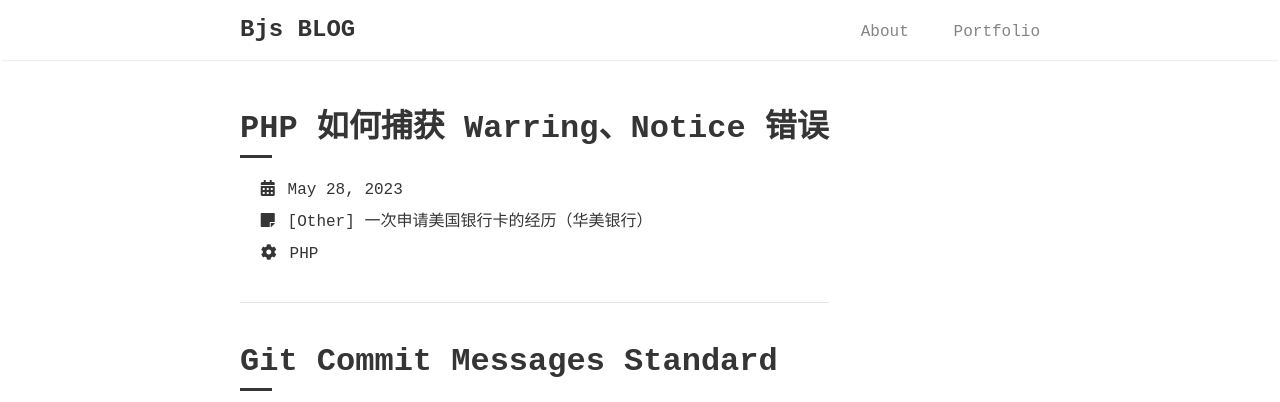
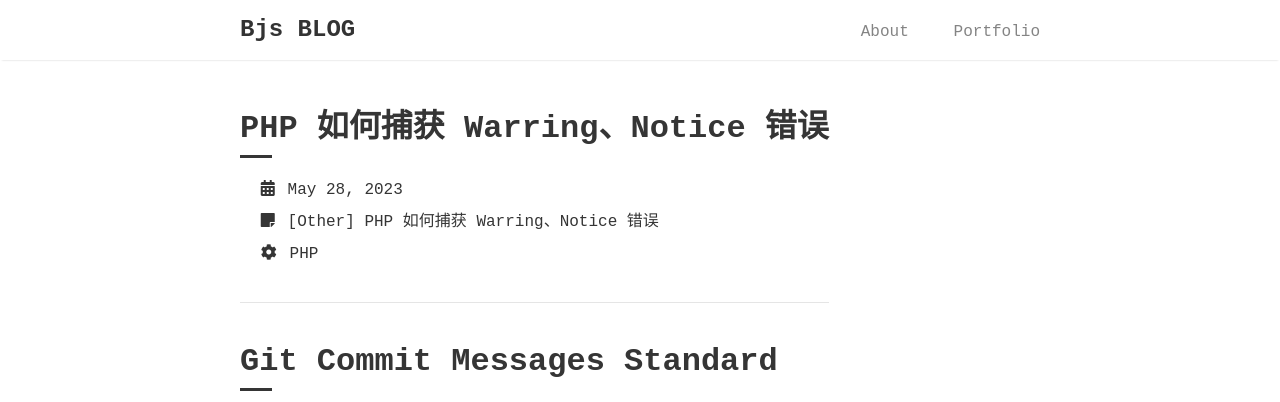
Before and after one commit to banjuanshu/banjuanshu.github.io, a Jekyll site: the page built from docs/portfolio/index.html, in a window 1280 px wide. Shown: the top 402 px of the page. Built offline with Jekyll 4.4.1, drawn with Linux system fonts in a browser that asks for light colours; the list of posts is cut into pages by our own code.

Commit message:
feat(post): Add PHP Capture warring error

```diff
--- a/docs/_posts/2023-05-28-PHP-capture-warring-error.md
+++ b/docs/_posts/2023-05-28-PHP-capture-warring-error.md
@@ -1,7 +1,7 @@
 ---
 layout: post
 title: "PHP 如何捕获 Warring、Notice 错误"
-info: "一次申请美国银行卡的经历（华美银行）"
+info: "PHP 如何捕获 Warring、Notice 错误"
 tech: "PHP"
 type: "Other"
 ---
```
